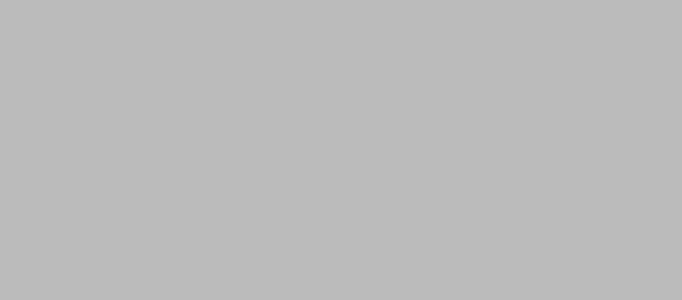
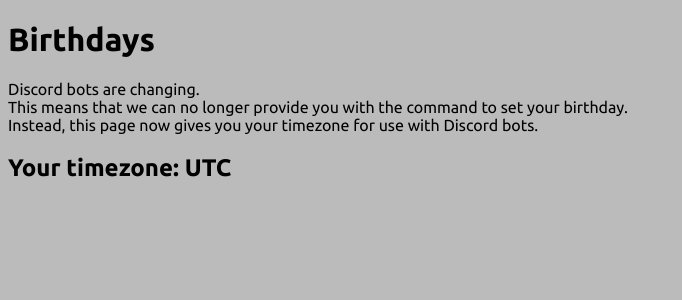
Before and after one commit to Lucxjo/friends-best, a Nuxt app: page /birthdays in a window 1280 px wide. Before the commit this address had no page. Shown: the top 300 px of the page, without its empty margins (0-682 px from the left). Built offline with nearby package versions, Linux system fonts and the light colour scheme.

Commit message:
Create birthdays.vue
Added the birthdays page back

```diff
--- /dev/null
+++ b/pages/birthdays.vue
@@ -0,0 +1,7 @@
+<template>
+    <div class="container">
+        <h1>Birthdays</h1>
+        <p>Discord bots are changing. <br> This means that we can no longer provide you with the command to set your birthday. <br> Instead, this page now gives you your timezone for use with Discord bots.</p>
+        <h2>Your timezone: {{ Intl.DateTimeFormat().resolvedOptions().timeZone }}</h2>
+    </div>
+</template>
```
